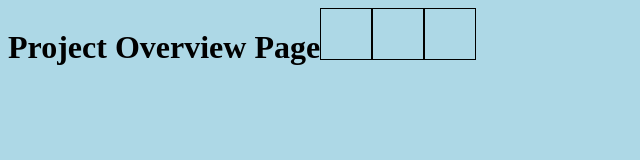
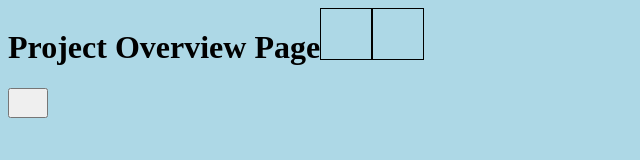
Before and after one commit to sykul/Todo-List, a website built with webpack: page src/index.html in a window 1280 px wide. Shown: the whole page, without its empty margins (0-640 px from the left). Built offline with nearby package versions, Linux system fonts and the light colour scheme.

Commit message:
add button to project page

```diff
--- a/src/index.js
+++ b/src/index.js
@@ -16,6 +16,5 @@ addToLocalStorage(testObject1);
 let retrievedObject = retrieveFromLocalStorage(testObject);
 
 displayProjects();
-createTaskCard(retrievedObject);
 createTaskCard(testObject);
 createTaskCard(testObject1);
--- a/src/loadhomepage.js
+++ b/src/loadhomepage.js
@@ -2,12 +2,15 @@ import { el } from "date-fns/locale";
 
 function displayProjects() {
     const element = document.querySelector('.content');
+    const bodyElement = document.querySelector('body');
 
     const heading = document.createElement('h1');
     heading.textContent = "Project Overview Page";
     element.appendChild(heading);
 
-
+    const addProjectButton = document.createElement('button');
+    addProjectButton.classList.add('add-project-button');
+    bodyElement.appendChild(addProjectButton);
 
 }
 
--- a/src/style.css
+++ b/src/style.css
@@ -11,3 +11,8 @@ html {
     height: 50px;
     border: 1px black solid;
 }
+
+.add-project-button {
+    width: 40px;
+    height: 30px;
+}
--- a/src/ui.js
+++ b/src/ui.js
@@ -8,7 +8,6 @@ function createTaskCard(taskObject) {
     taskCard.setAttribute('id', `${taskObject.taskIndex}`);
     taskCard.addEventListener('click', (e) => {
         console.log(e.target.id);
-        console.log(taskObject.taskIndex);
     });
 
     const content = document.querySelector('.content');
```
